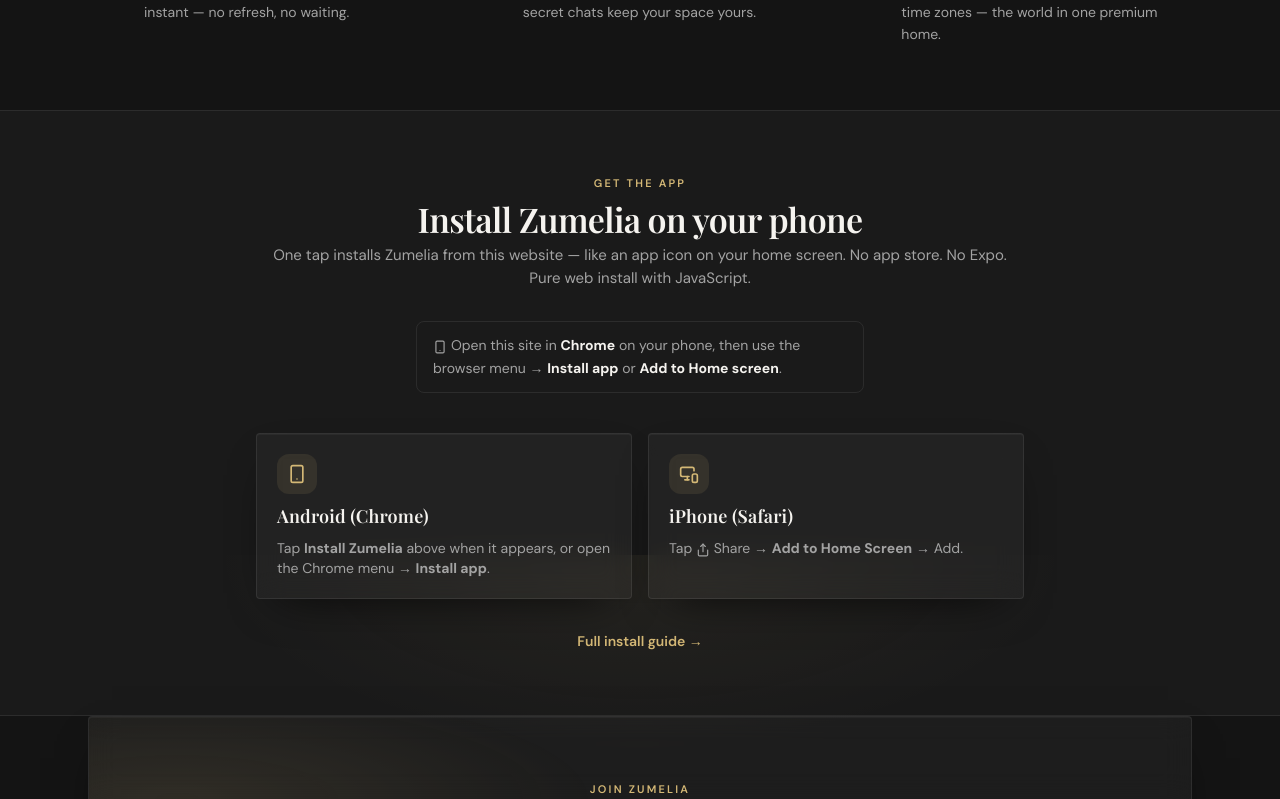
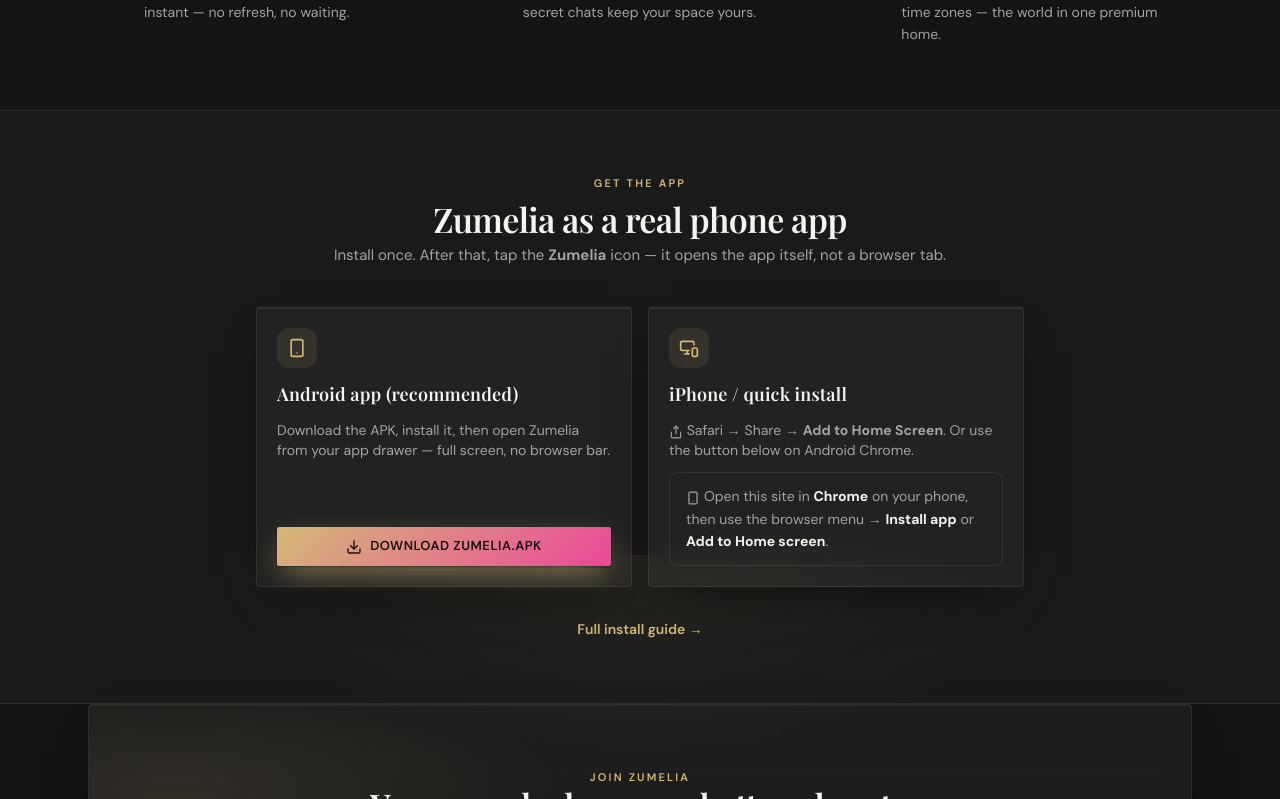
Before and after one commit to Femi1245/femistore, a Next.js app: page / in a window 1280 px wide. Shown: the part 1845-2644 px from the top of the page. Built offline with nearby package versions, Linux system fonts and the light colour scheme; no server answers.

Commit message:
Add standalone Capacitor Android app that opens without a browser.
Ships a real Zumelia.apk via GitHub Actions. After install, the app icon launches full-screen (JavaScript + Capacitor, not Expo).

Co-authored-by: Cursor <cursoragent@cursor.com>

```diff
--- a/package.json
+++ b/package.json
@@ -16,7 +16,7 @@
     "email:verify-setup": "node scripts/verify-resend-setup.mjs",
     "push:setup": "node scripts/setup-push-notifications.mjs",
     "test:groq": "node scripts/test-groq.mjs",
-    "cap:sync": "npx cap sync",
+    "cap:sync": "npx cap sync android",
     "cap:android": "npx cap open android",
     "cap:ios": "npx cap open ios",
     "mobile": "cd mobile && npm start",
--- /dev/null
+++ b/public/index.html
@@ -0,0 +1,26 @@
+<!DOCTYPE html>
+<html lang="en">
+  <head>
+    <meta charset="utf-8" />
+    <meta name="viewport" content="width=device-width, initial-scale=1" />
+    <title>Zumelia</title>
+    <style>
+      body {
+        margin: 0;
+        min-height: 100vh;
+        display: grid;
+        place-items: center;
+        font-family: system-ui, sans-serif;
+        background: #faf8f5;
+        color: #3d2e24;
+      }
+    </style>
+  </head>
+  <body>
+    <p>Opening Zumelia…</p>
+    <script>
+      // Fallback if remote server URL is not configured
+      location.replace("https://itunes-mu.vercel.app/feed");
+    </script>
+  </body>
+</html>
--- a/src/app/download/page.tsx
+++ b/src/app/download/page.tsx
@@ -1,15 +1,19 @@
 import type { Metadata } from "next";
 import Link from "next/link";
-import { ArrowLeft, Share, Smartphone } from "lucide-react";
+import { ArrowLeft, Download, Share, Smartphone } from "lucide-react";
 import { Logo } from "@/components/Logo";
 import { GetTheAppSection } from "@/components/pwa/GetTheAppSection";
+import { getAndroidApkUrl } from "@/lib/app-download";
 
 export const metadata: Metadata = {
-  title: "Install Zumelia",
-  description: "Install Zumelia on your phone from the browser — JavaScript PWA, no app store.",
+  title: "Download Zumelia app",
+  description:
+    "Install the Zumelia Android app — opens as a real app, not a browser.",
 };
 
 export default function DownloadPage() {
+  const apkUrl = getAndroidApkUrl();
+
   return (
     <div className="vintage-page min-h-screen">
       <nav className="vintage-nav sticky top-0 z-50">
@@ -26,12 +30,36 @@ export default function DownloadPage() {
       </nav>
 
       <main className="mx-auto max-w-3xl px-6 py-10">
-        <p className="editorial-eyebrow mb-2">Web app install</p>
+        <p className="editorial-eyebrow mb-2">Standalone app</p>
         <h1 className="editorial-title text-3xl md:text-4xl">Install Zumelia</h1>
         <p className="editorial-lead mt-3 max-w-xl">
-          Install directly from this site with JavaScript. You get a home-screen icon
-          and a full-screen app — no Expo, no Play Store upload required.
+          Download the Android app once. After that, open the{" "}
+          <strong>Zumelia</strong> icon — you go straight into the app, not the
+          browser.
         </p>
+
+        <div className="mt-8">
+          <a
+            href={apkUrl}
+            className="vintage-btn inline-flex items-center gap-2 px-6 py-3.5 text-base"
+            rel="noopener noreferrer"
+          >
+            <Download className="h-5 w-5" />
+            Download Zumelia.apk
+          </a>
+          <p className="mt-3 text-xs text-vintage-ink-muted">
+            If the file is not ready yet, wait a few minutes after the latest
+            GitHub deploy, or open{" "}
+            <a
+              href="https://github.com/Femi1245/femistore/releases/latest"
+              className="font-semibold text-vintage-rust hover:underline"
+              rel="noopener noreferrer"
+            >
+              GitHub Releases
+            </a>
+            .
+          </p>
+        </div>
 
         <div className="mt-10">
           <GetTheAppSection compact showPageLink={false} />
@@ -41,24 +69,17 @@ export default function DownloadPage() {
           <div className="vintage-card p-5">
             <h2 className="flex items-center gap-2 font-display text-lg font-semibold text-vintage-ink">
               <Smartphone className="h-5 w-5 text-vintage-rust" />
-              Android
+              Android — real app
             </h2>
             <ol className="mt-3 list-decimal space-y-2 pl-5 text-sm text-vintage-ink-muted">
               <li>
-                Open{" "}
-                <a
-                  href="https://itunes-mu.vercel.app/download"
-                  className="font-semibold text-vintage-rust hover:underline"
-                >
-                  itunes-mu.vercel.app/download
-                </a>{" "}
-                in <strong>Chrome</strong>.
+                Tap <strong>Download Zumelia.apk</strong> above.
               </li>
+              <li>Open the file and allow install if Android asks.</li>
               <li>
-                Tap <strong>Install Zumelia now</strong>, or Chrome menu →{" "}
-                <strong>Install app</strong>.
+                Open <strong>Zumelia</strong> from your app list — it launches as
+                an app (no browser).
               </li>
-              <li>Open Zumelia from your home screen like any other app.</li>
             </ol>
           </div>
 
@@ -68,29 +89,15 @@ export default function DownloadPage() {
               iPhone
             </h2>
             <ol className="mt-3 list-decimal space-y-2 pl-5 text-sm text-vintage-ink-muted">
-              <li>Open this page in <strong>Safari</strong> (not Chrome-in-app).</li>
+              <li>Open this site in <strong>Safari</strong>.</li>
               <li>
-                Tap the <Share className="inline h-3.5 w-3.5 align-text-bottom" /> Share
-                button.
+                Tap <Share className="inline h-3.5 w-3.5 align-text-bottom" /> Share
+                → <strong>Add to Home Screen</strong>.
               </li>
-              <li>
-                Choose <strong>Add to Home Screen</strong>, then Add.
-              </li>
+              <li>Open Zumelia from your home screen.</li>
             </ol>
           </div>
         </div>
-
-        <p className="mt-10 text-center text-sm text-vintage-ink-muted">
-          Prefer the browser tab?{" "}
-          <Link href="/signup" className="font-semibold text-vintage-rust hover:underline">
-            Create an account
-          </Link>{" "}
-          or{" "}
-          <Link href="/login" className="font-semibold text-vintage-rust hover:underline">
-            sign in
-          </Link>
-          .
-        </p>
       </main>
     </div>
   );
--- a/src/components/pwa/GetTheAppSection.tsx
+++ b/src/components/pwa/GetTheAppSection.tsx
@@ -1,10 +1,13 @@
 "use client";
 
 import Link from "next/link";
-import { MonitorSmartphone, Share, Smartphone } from "lucide-react";
+import { Download, MonitorSmartphone, Share, Smartphone } from "lucide-react";
 import { InstallAppButton } from "@/components/pwa/InstallAppButton";
+import { getAndroidApkUrl } from "@/lib/app-download";
+import { isCapacitorNative } from "@/lib/native-shell";
+import { useEffect, useState } from "react";
 
-/** Permanent install section — JavaScript PWA (no Expo / no APK). */
+/** Permanent install section — real Android APK + optional browser install. */
 export function GetTheAppSection({
   compact = false,
   showPageLink = true,
@@ -12,6 +15,15 @@ export function GetTheAppSection({
   compact?: boolean;
   showPageLink?: boolean;
 }) {
+  const apkUrl = getAndroidApkUrl();
+  const [inNativeApp, setInNativeApp] = useState(false);
+
+  useEffect(() => {
+    setInNativeApp(isCapacitorNative());
+  }, []);
+
+  if (inNativeApp) return null;
+
   return (
     <section
       id="get-the-app"
@@ -31,7 +43,7 @@ export function GetTheAppSection({
                 : "editorial-title text-3xl md:text-4xl"
             }
           >
-            Install Zumelia on your phone
+            Zumelia as a real phone app
           </h2>
           <p
             className={
@@ -40,13 +52,9 @@ export function GetTheAppSection({
                 : "editorial-lead mx-auto mt-3"
             }
           >
-            One tap installs Zumelia from this website — like an app icon on your
-            home screen. No app store. No Expo. Pure web install with JavaScript.
+            Install once. After that, tap the <strong>Zumelia</strong> icon — it
+            opens the app itself, not a browser tab.
           </p>
-        </div>
-
-        <div className={compact ? "mt-4" : "mx-auto mt-8 flex max-w-md justify-center"}>
-          <InstallAppButton />
         </div>
 
         <div
@@ -56,30 +64,40 @@ export function GetTheAppSection({
               : "mx-auto mt-10 grid max-w-3xl gap-4 sm:grid-cols-2"
           }
         >
-          <div className="vintage-card flex flex-col gap-2 p-5 text-left">
+          <div className="vintage-card flex flex-col gap-3 p-5 text-left">
             <div className="flex h-10 w-10 items-center justify-center rounded-xl bg-vintage-rust/10 text-vintage-rust">
               <Smartphone className="h-5 w-5" />
             </div>
             <h3 className="font-display text-lg font-semibold text-vintage-ink">
-              Android (Chrome)
+              Android app (recommended)
             </h3>
-            <p className="text-sm text-vintage-ink-muted">
-              Tap <strong>Install Zumelia</strong> above when it appears, or open the
-              Chrome menu → <strong>Install app</strong>.
+            <p className="flex-1 text-sm text-vintage-ink-muted">
+              Download the APK, install it, then open Zumelia from your app
+              drawer — full screen, no browser bar.
             </p>
+            <a
+              href={apkUrl}
+              className="vintage-btn inline-flex items-center justify-center gap-2 px-4 py-2.5 text-sm"
+              rel="noopener noreferrer"
+            >
+              <Download className="h-4 w-4" />
+              Download Zumelia.apk
+            </a>
           </div>
 
-          <div className="vintage-card flex flex-col gap-2 p-5 text-left">
+          <div className="vintage-card flex flex-col gap-3 p-5 text-left">
             <div className="flex h-10 w-10 items-center justify-center rounded-xl bg-vintage-rust/10 text-vintage-rust">
               <MonitorSmartphone className="h-5 w-5" />
             </div>
             <h3 className="font-display text-lg font-semibold text-vintage-ink">
-              iPhone (Safari)
+              iPhone / quick install
             </h3>
             <p className="text-sm text-vintage-ink-muted">
-              Tap <Share className="inline h-3.5 w-3.5 align-text-bottom" /> Share →{" "}
-              <strong>Add to Home Screen</strong> → Add.
+              <Share className="inline h-3.5 w-3.5 align-text-bottom" /> Safari →
+              Share → <strong>Add to Home Screen</strong>. Or use the button
+              below on Android Chrome.
             </p>
+            <InstallAppButton className="vintage-btn-outline inline-flex items-center justify-center gap-2 px-4 py-2.5 text-sm" />
           </div>
         </div>
 
--- a/src/components/pwa/InstallAppPrompt.tsx
+++ b/src/components/pwa/InstallAppPrompt.tsx
@@ -3,6 +3,7 @@
 import { useEffect, useState } from "react";
 import Link from "next/link";
 import { Download, Share, X } from "lucide-react";
+import { getAndroidApkUrl } from "@/lib/app-download";
 import { isCapacitorNative } from "@/lib/native-shell";
 
 type BeforeInstallPromptEvent = Event & {
@@ -23,13 +24,21 @@ function isIos(): boolean {
   return /iphone|ipad|ipod/i.test(window.navigator.userAgent);
 }
 
-/** Floating reminder for browser install (PWA / JavaScript). */
+function isAndroid(): boolean {
+  if (typeof window === "undefined") return false;
+  return /android/i.test(window.navigator.userAgent);
+}
+
+/** Floating reminder — prefers real Android APK on Android phones. */
 export function InstallAppPrompt() {
   const [visible, setVisible] = useState(false);
   const [iosHint, setIosHint] = useState(false);
   const [deferred, setDeferred] = useState<BeforeInstallPromptEvent | null>(null);
+  const [android, setAndroid] = useState(false);
+  const apkUrl = getAndroidApkUrl();
 
   useEffect(() => {
+    setAndroid(isAndroid());
     if (isStandalone() || isCapacitorNative()) return;
     if (sessionStorage.getItem("zumelia-install-session-dismissed")) return;
 
@@ -48,8 +57,7 @@ export function InstallAppPrompt() {
     }
 
     window.addEventListener("beforeinstallprompt", onBeforeInstall);
-
-    const timer = window.setTimeout(() => setVisible(true), 2200);
+    const timer = window.setTimeout(() => setVisible(true), 2000);
 
     return () => {
       window.removeEventListener("beforeinstallprompt", onBeforeInstall);
@@ -80,22 +88,37 @@ export function InstallAppPrompt() {
         </div>
         <div className="min-w-0 flex-1">
           <p className="font-display text-sm font-bold text-vintage-ink">
-            Install Zumelia
+            Get the Zumelia app
           </p>
           {iosHint ? (
             <p className="mt-1 text-xs leading-relaxed text-vintage-ink-muted">
-              Tap <Share className="inline h-3.5 w-3.5 align-text-bottom" /> Share,
-              then <strong>Add to Home Screen</strong>.
+              Tap <Share className="inline h-3.5 w-3.5 align-text-bottom" /> Share →{" "}
+              <strong>Add to Home Screen</strong>.
             </p>
           ) : (
             <p className="mt-1 text-xs text-vintage-ink-muted">
-              Add Zumelia to your home screen from this website — no app store needed.
+              Install the Android app once — then open Zumelia from your app icon,
+              not the browser.
             </p>
           )}
           <div className="mt-3 flex flex-wrap gap-2">
+            {android && (
+              <a
+                href={apkUrl}
+                className="vintage-btn px-3 py-1.5 text-xs"
+                rel="noopener noreferrer"
+                onClick={dismiss}
+              >
+                Download app
+              </a>
+            )}
             {!iosHint && deferred && (
-              <button type="button" onClick={install} className="vintage-btn px-3 py-1.5 text-xs">
-                Install
+              <button
+                type="button"
+                onClick={install}
+                className="vintage-btn-outline px-3 py-1.5 text-xs"
+              >
+                Install from browser
               </button>
             )}
             <Link
@@ -103,7 +126,7 @@ export function InstallAppPrompt() {
               className="vintage-btn-outline px-3 py-1.5 text-xs"
               onClick={dismiss}
             >
-              How to install
+              Guide
             </Link>
             <button
               type="button"
--- /dev/null
+++ b/src/lib/app-download.ts
@@ -0,0 +1,9 @@
+/** Standalone Android APK (Capacitor). Built by GitHub Actions → Releases. */
+export const DEFAULT_ANDROID_APK_URL =
+  "https://github.com/Femi1245/femistore/releases/latest/download/Zumelia.apk";
+
+export function getAndroidApkUrl(): string {
+  return (
+    process.env.NEXT_PUBLIC_ANDROID_APK_URL?.trim() || DEFAULT_ANDROID_APK_URL
+  );
+}
```
Also changed, not shown: capacitor.config.ts (+19 -19 lines), 55 other files (tests, documents, lock files or other folders).
